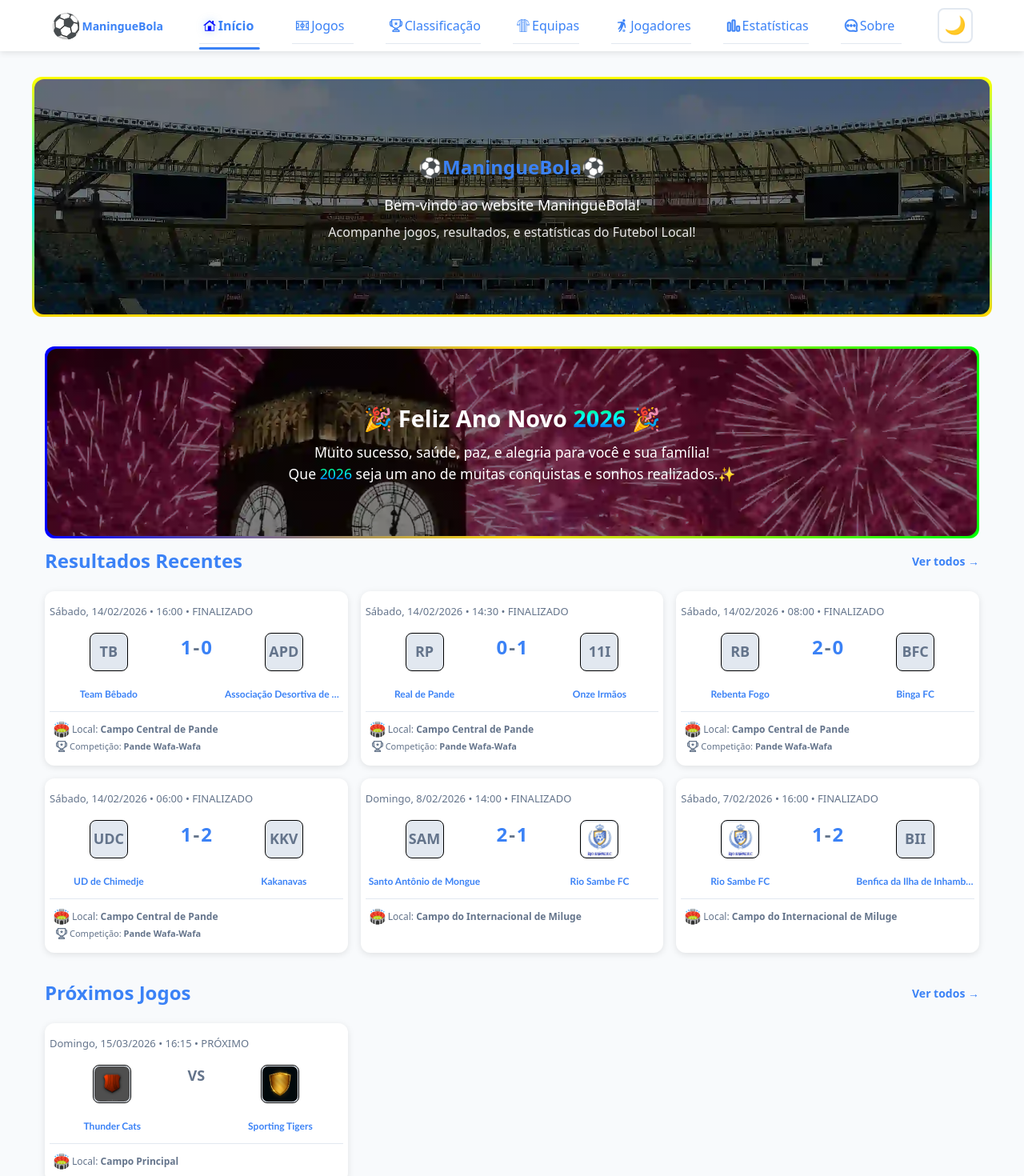
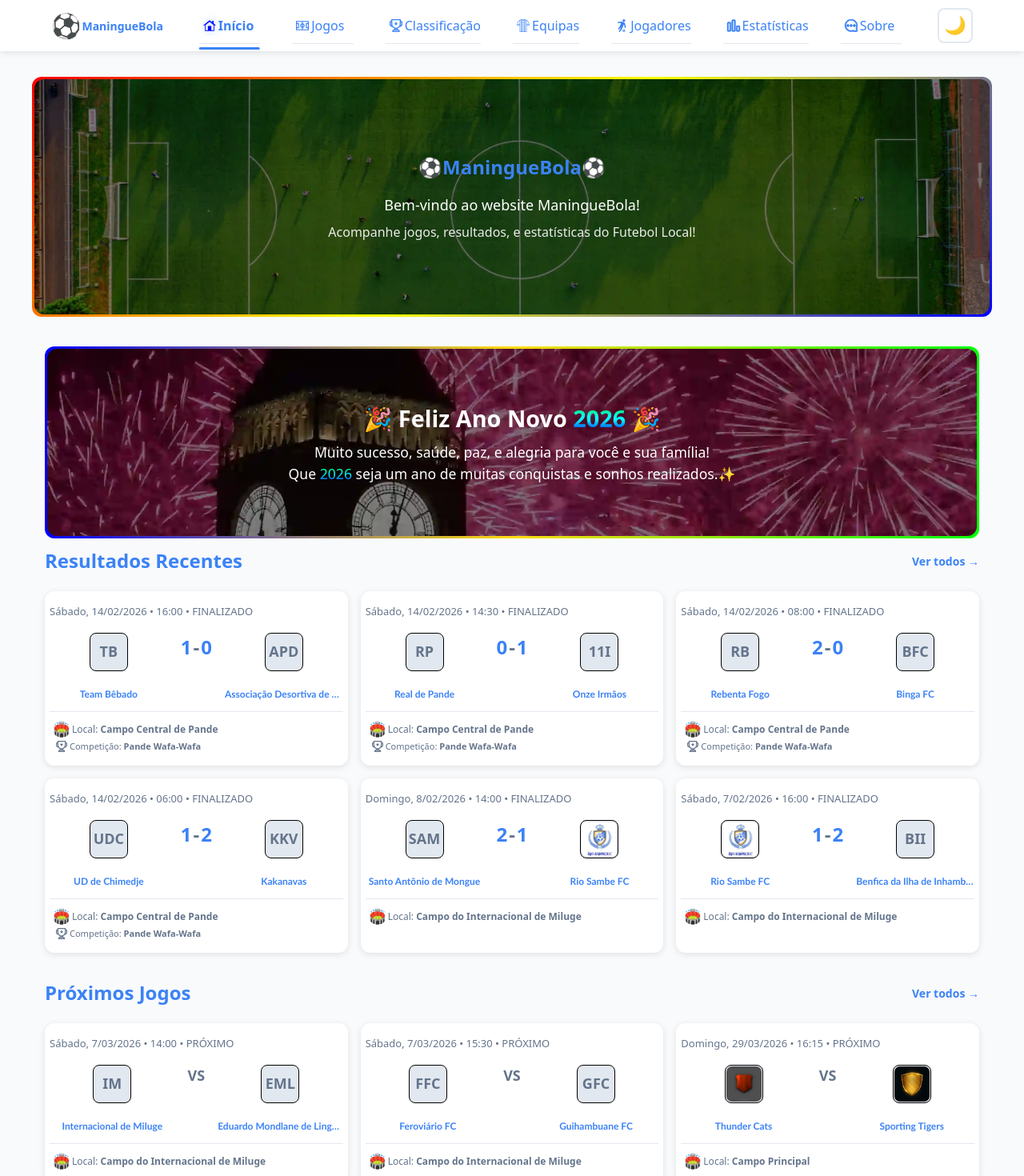
Before and after one commit to Raimundroid/maninguebola, a React (Vite) app: page / in a window 1280 px wide. Shown: the top 1470 px of the page at 80% size. Built offline with nearby package versions, Linux system fonts and the light colour scheme.

Commit message:
added 4 new teams and two matches, and new gradient and backgroung image for the hero section

```diff
--- a/index.html
+++ b/index.html
@@ -1,4 +1,4 @@
-<!DOCTYPE html>
+<!doctype html>
 <html lang="pt">
   <head>
     <meta charset="UTF-8" />
@@ -32,7 +32,7 @@
 
     <link
       rel="preload"
-      href="/images/hero/blue&yellow-half-stadium-0.webp"
+      href="/images/hero/football-field-upperview-0.webp"
       as="image"
       fetchpriority="high"
     />
--- a/src/components/Hero/Hero.css
+++ b/src/components/Hero/Hero.css
@@ -10,7 +10,7 @@
   /* --- Gradient Border Implementation --- */
   /* 1. Use background-clip to ensure the background only covers the border box (transparent inside) */
   /* Remove the 'Inner background color' line that filled the interior */
-  background: linear-gradient(180deg, yellow 0%, aqua, gold 100%) border-box;
+  background: linear-gradient(140deg, red 0%, yellow, blue 100%) border-box;
 
   /* 2. Set the border-radius */
   border-radius: 12px;
@@ -42,8 +42,9 @@
   border-radius: 12px; /* Apply the same radius as the container */
 
   /* --- Background Image Properties (Best Definitions) --- */
-  background-image: linear-gradient(rgba(0, 0, 0, 0.5), rgba(0, 0, 0, 0.5)),
-    url("/images/hero/blue&yellow-half-stadium-0.webp"); /* Adds dark overlay for readability */
+  background-image:
+    linear-gradient(rgba(0, 0, 0, 0.5), rgba(0, 0, 0, 0.5)),
+    url("/images/hero/football-field-upperview-0.webp"); /* Adds dark overlay for readability */
   /* "blue-stadium-0.webp" */
   /* "blue&yellow-half-stadium-0.webp"*/
   /* "football-field-upperview-0.webp" */
--- a/src/data/matchesData.js
+++ b/src/data/matchesData.js
@@ -233,7 +233,44 @@ const matchesData = [
     homeScorers: [],
     awayScorers: [],
   },
+  {
+    id: 14, // Unique ID for React keys
+    homeTeamId: "internacionalMiluge", //new
+    awayTeamId: "eduardoMondlaneLingaLinga", //new
+    // homeScore: 1, // Only for live/finished
+    // awayScore: 0,
+    date: "2026-03-07", // ISO Format
+    time: "14:00",
+    status: "upcoming", // 'live' | 'finished' | 'upcoming'
+    // minute: 67, // Current minute (only for live)
+    venue: "Campo do Internacional de Miluge",
+    // info: "85+ espectadores", // Optional extra info
+    // competition: "",
+    // ✅ NEW: Store as Array of Strings
+    // Note: You can still keep "(2)" for multiple goals if you want strict string display
+    // homeScorers: [],
+    // awayScorers: [],
+  },
+  {
+    id: 15, // Unique ID for React keys
+    homeTeamId: "feroviarioFC", //new
+    awayTeamId: "guihambuaneFC", //new
+    // homeScore: 1, // Only for live/finished
+    // awayScore: 0,
+    date: "2026-03-07", // ISO Format
+    time: "15:30",
+    status: "upcoming", // 'live' | 'finished' | 'upcoming'
+    // minute: 67, // Current minute (only for live)
+    venue: "Campo do Internacional de Miluge",
+    // info: "85+ espectadores", // Optional extra info
+    // competition: "",
+    // ✅ NEW: Store as Array of Strings
+    // Note: You can still keep "(2)" for multiple goals if you want strict string display
+    // homeScorers: [],
+    // awayScorers: [],
+  },
 
+  //-----------------------------
   //   {
   //     id: 1000, // Unique ID for React keys
   //     // homeTeam: teams.lions, // Reference to team object
@@ -314,7 +351,7 @@ const matchesData = [
     homeTeamId: "cats", //new
     awayTeamId: "tigers", //new
     // No scores for upcoming matches
-    date: "2026-03-15", // ISO Format
+    date: "2026-03-29", // ISO Format
     time: "16:15",
     status: "upcoming",
     venue: "Campo Principal",
--- a/src/data/teamsData.js
+++ b/src/data/teamsData.js
@@ -463,6 +463,79 @@ const teamsData = {
     //   email: "eagles@example.com",
     // },
   },
+  internacionalMiluge: {
+    id: "internacionalMiluge", // Unique identifier
+    name: "Internacional de Miluge", // Full team name
+    shortName: "Inter de Miluge", // ✅ NEW
+    abbr: "IM", // Abbreviation for logos
+    // position: "1",
+    // points: "99", /////
+    // founded: 1000,
+    stadium: "Campo do Internacional de Miluge",
+    // logo: "/images/teams/shield-gold.jpg",
+    colors: { primary: "red", secondary: "brown" },
+    // contact: {
+    //   coach: "John Dalton",
+    //   captain: "Jaime Paulo",
+    //   phone: "+258 82 12 34 567",
+    //   email: "eagles@example.com",
+    // },
+  },
+  eduardoMondlaneLingaLinga: {
+    id: "eduardoMondlaneLingaLinga", // Unique identifier
+    name: "Eduardo Mondlane de Linga-Linga", // Full team name
+    shortName: "E.M. de Linga-Linga", // ✅ NEW
+    abbr: "EML", // Abbreviation for logos
+    // position: "1",
+    // points: "99", /////
+    // founded: 1000,
+    stadium: "Indefinido",
+    // logo: "/images/teams/shield-gold.jpg",
+    colors: { primary: "brown", secondary: "red" },
+    // contact: {
+    //   coach: "John Dalton",
+    //   captain: "Jaime Paulo",
+    //   phone: "+258 82 12 34 567",
+    //   email: "eagles@example.com",
+    // },
+  },
+  feroviarioFC: {
+    id: "feroviarioFC", // Unique identifier
+    name: "Feroviário FC", // Full team name
+    shortName: "Feroviário FC", // ✅ NEW
+    abbr: "FFC", // Abbreviation for logos
+    // position: "1",
+    // points: "99", /////
+    // founded: 1000,
+    stadium: "Indefinido",
+    // logo: "/images/teams/shield-gold.jpg",
+    colors: { primary: "brown", secondary: "gold" },
+    // contact: {
+    //   coach: "John Dalton",
+    //   captain: "Jaime Paulo",
+    //   phone: "+258 82 12 34 567",
+    //   email: "eagles@example.com",
+    // },
+  },
+  guihambuaneFC: {
+    id: "Guihambuane FC", // Unique identifier
+    name: "Guihambuane FC", // Full team name
+    shortName: "Guihambuane FC", // ✅ NEW
+    abbr: "GFC", // Abbreviation for logos
+    // position: "1",
+    // points: "99", /////
+    // founded: 1000,
+    stadium: "Indefinido",
+    // logo: "/images/teams/shield-gold.jpg",
+    colors: { primary: "gold", secondary: "red" },
+    // contact: {
+    //   coach: "John Dalton",
+    //   captain: "Jaime Paulo",
+    //   phone: "+258 82 12 34 567",
+    //   email: "eagles@example.com",
+    // },
+  },
+  // -------------------------------------
   //   eagles: {
   //     id: "eagles", // Unique identifier
   //     name: "FC Eagles", // Full team name
```
